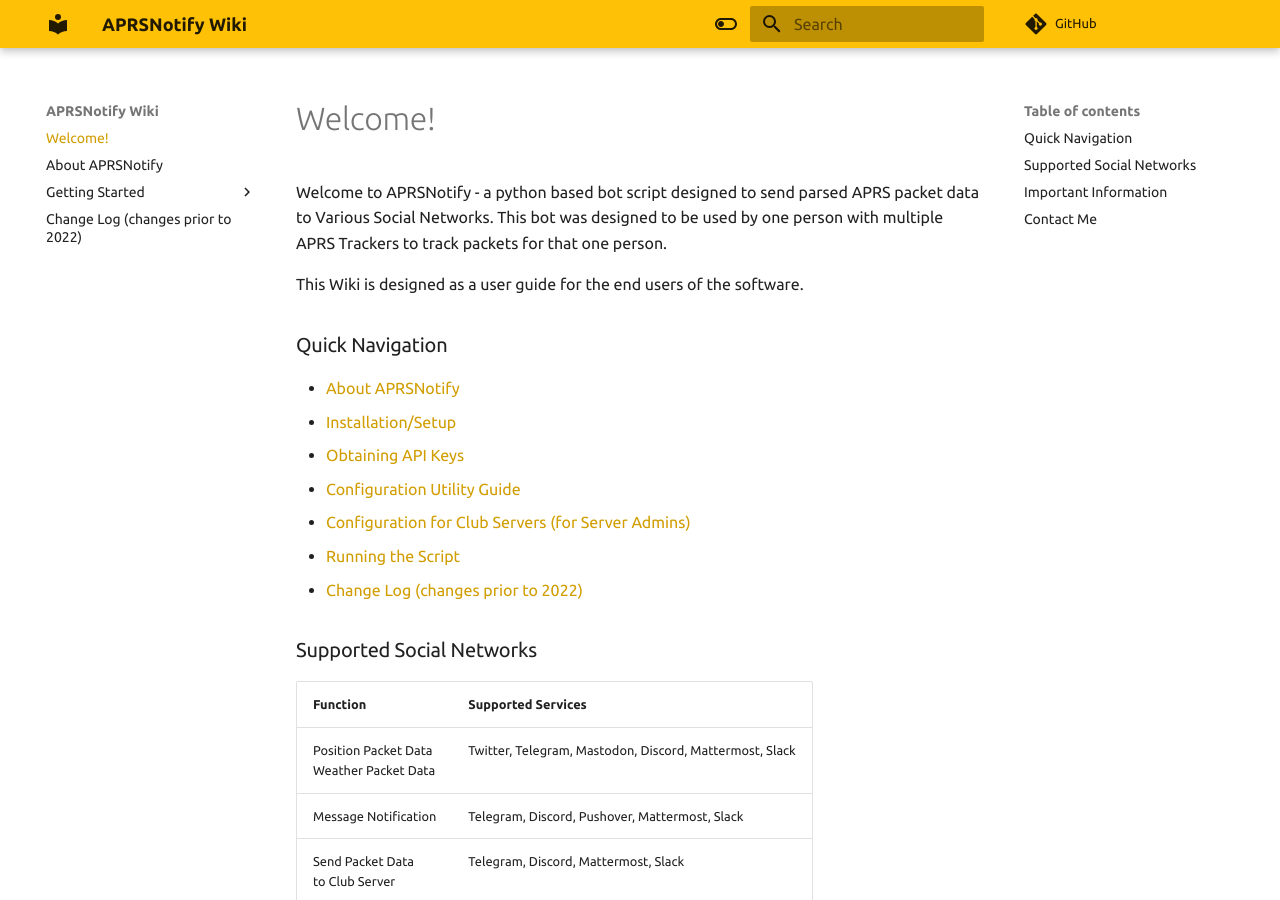
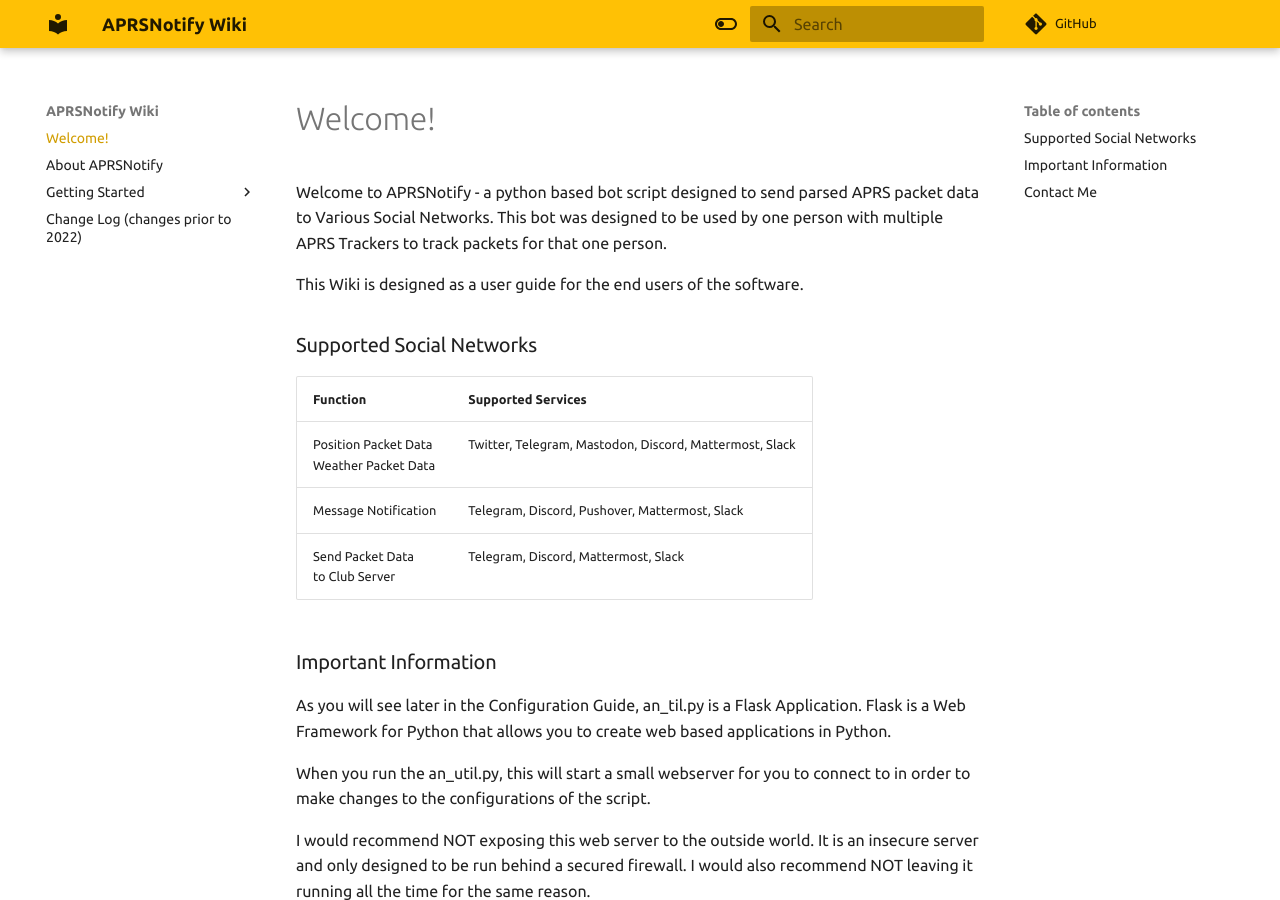
Before and after one commit to n8acl/aprsnotify, an MkDocs documentation site: the page built from docs/index.md, in a window 1280 px wide and 900 px high. Built offline with MkDocs 1.6.1 and Material for MkDocs 9.7.7, drawn with Linux system fonts in a browser that asks for light colours; comment, search, counter and statistics services are not loaded.

Commit message:
Minor Relase 05242022

```diff
--- a/docs/index.md
+++ b/docs/index.md
@@ -1,16 +1,6 @@
 Welcome to APRSNotify - a python based bot script designed to send parsed APRS packet data to Various Social Networks. This bot was designed to be used by one person with multiple APRS Trackers to track packets for that one person.
 
 This Wiki is designed as a user guide for the end users of the software.
-
-### Quick Navigation
-
-- [About APRSNotify](https://github.com/n8acl/aprsnotify/wiki/About-APRSNotify)
-- [Installation/Setup](https://github.com/n8acl/aprsnotify/wiki/Installation)
-- [Obtaining API Keys](https://github.com/n8acl/aprsnotify/wiki/Obtaining-API-Keys)
-- [Configuration Utility Guide](https://github.com/n8acl/aprsnotify/wiki/Configuration-Utility-Walkthrough)
-- [Configuration for Club Servers (for Server Admins)](https://github.com/n8acl/aprsnotify/wiki/Club-Server-Admin-Guide)
-- [Running the Script](https://github.com/n8acl/aprsnotify/wiki/Running-The-Script)
-- [Change Log (changes prior to 2022)](https://github.com/n8acl/aprsnotify/wiki/Change-Log)
 
 ### Supported Social Networks
 
```
